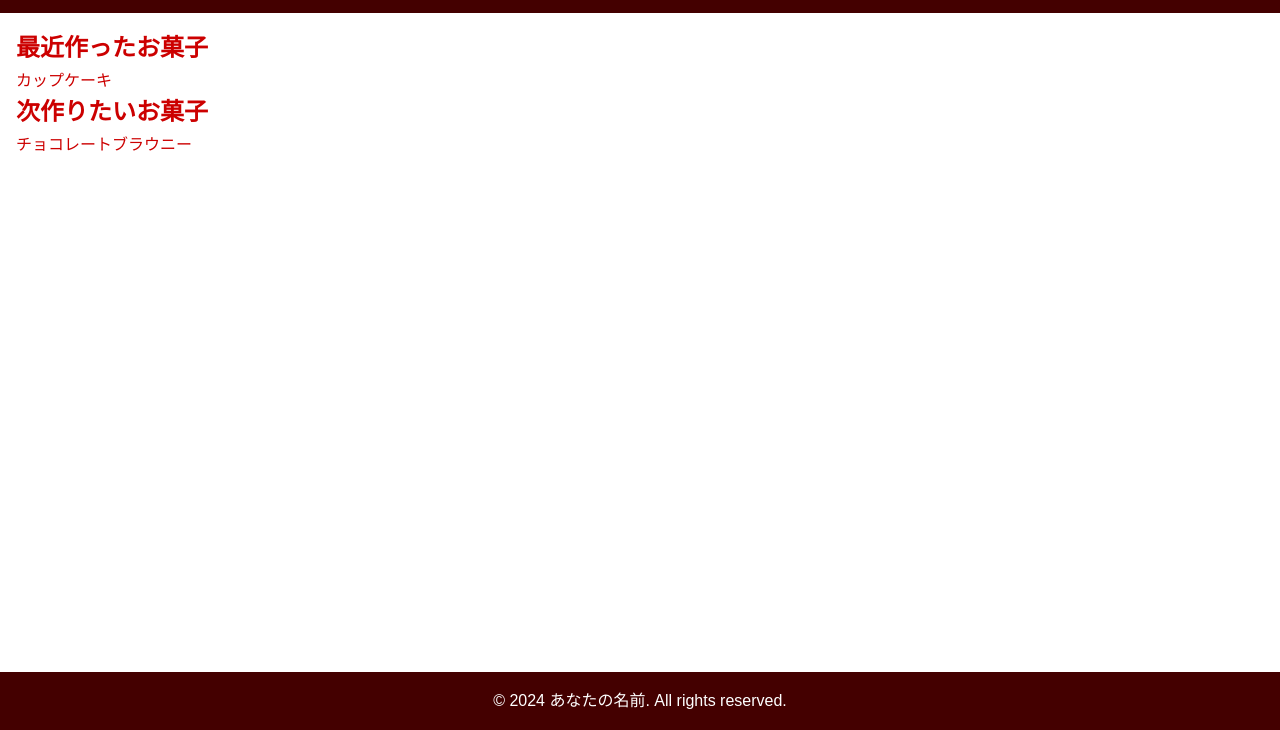
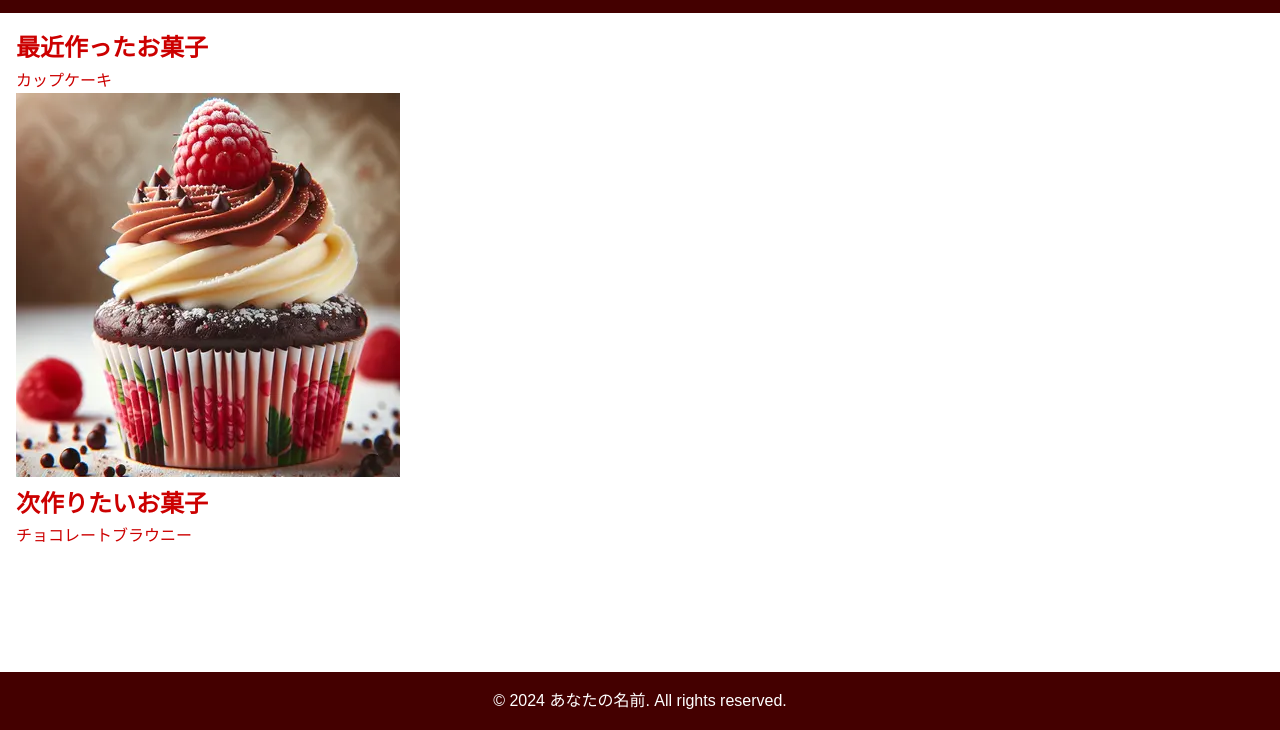
Before and after one commit to isayamamiho/isayama, a plain HTML site: page index.html in a window 1280 px wide. Shown: the part 70-800 px from the top of the page. Drawn offline with Linux system fonts and the light colour scheme.

Commit message:
Update index.html

```diff
--- a/index.html
+++ b/index.html
@@ -52,6 +52,7 @@
         <section>
             <h2>最近作ったお菓子</h2>
             <p>カップケーキ</p>
+            <img src="カップケーキ.jpg" alt="">
         </section>
         <section>
             <h2>次作りたいお菓子</h2>
```
